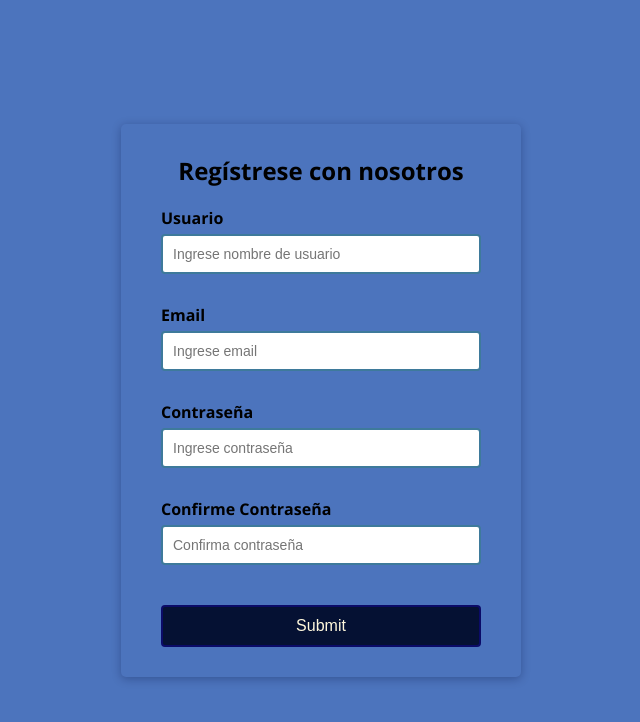
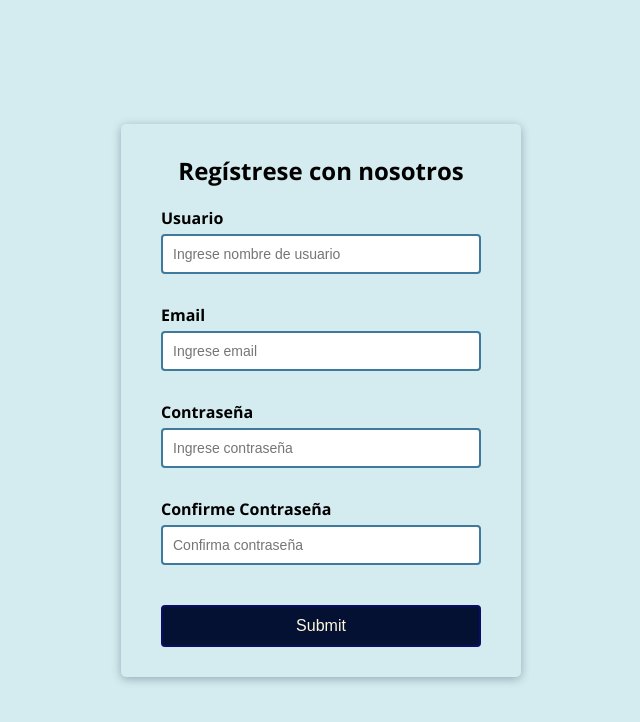
Before and after one commit to NPGonzalez/validation, a plain HTML site: page src/index.html in a window 1280 px wide. Shown: the whole page, without its empty margins (319-959 px from the left). Drawn offline with nearby package versions, Linux system fonts and the light colour scheme.

Commit message:
Se modifica color de fondo

```diff
--- a/src/style.css
+++ b/src/style.css
@@ -9,7 +9,7 @@
 }
 
 body {
-    background-color: rgb(76, 116, 189);
+    background-color: #d4ecf0;
     font-family: "Open Sans", sans-serif;
     display: flex;
     align-items: center;
```
